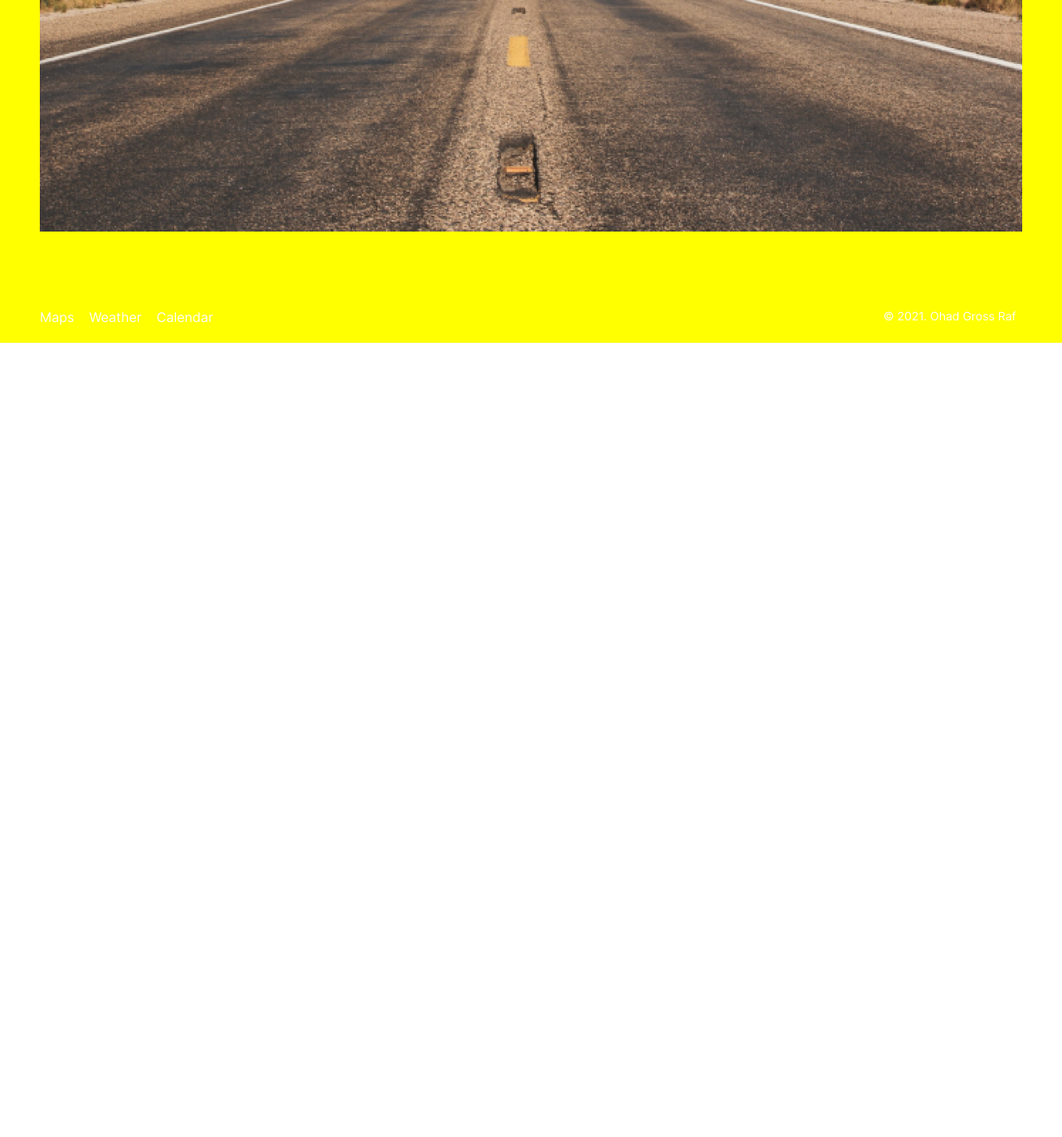
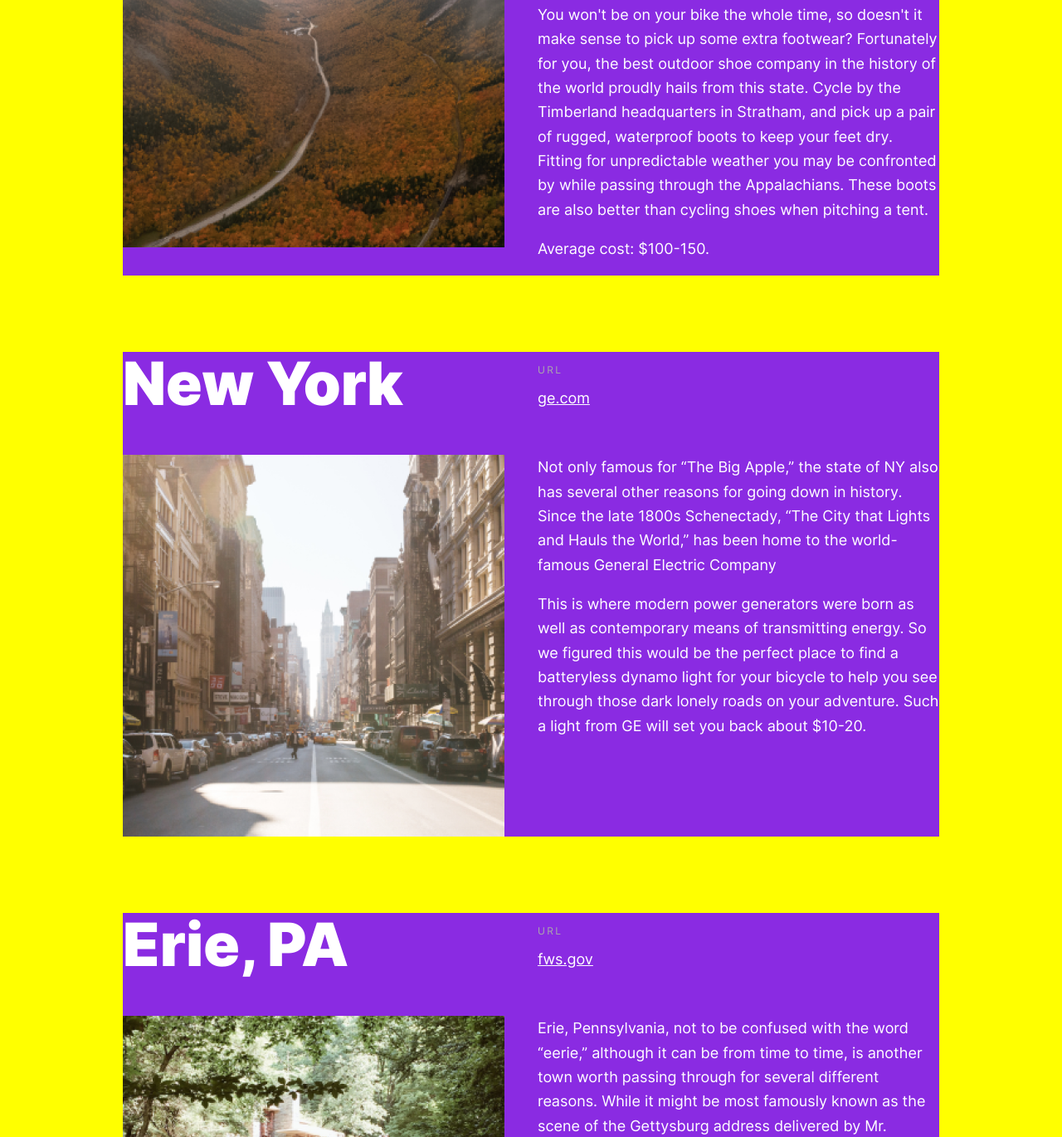
Before and after one commit to ohadgross/web_project_3, a plain HTML site: page index.html in a window 1280 px wide. Shown: the part 3703-5073 px from the top of the page at 83% size. Before the commit the page ends 4140 px from the top, so only its background shows below. Drawn offline with Linux system fonts and the light colour scheme.

Commit message:
margin-top reseted

```diff
--- a/blocks/place/place.css
+++ b/blocks/place/place.css
@@ -1,6 +1,7 @@
 .place{
-
- color:#FFFFFF;
- background-color: pink;
-
+color: #FFFFFF;
+margin-left:148px;
+margin-right:148px;
+margin-top:92px;
+margin-bottom:0px;
 }
--- a/blocks/places/__article/places__article.css
+++ b/blocks/places/__article/places__article.css
@@ -4,7 +4,7 @@
     position: relative;
     background-color: blueviolet;
  grid-template-columns: 460px 1fr;
- grid-template-rows: span 2;
+ grid-template-rows: auto;
  row-gap: 0px;
  column-gap:0px;
  gap: 48px 40px;
--- a/blocks/places/__link/place__link.css
+++ b/blocks/places/__link/place__link.css
@@ -1,4 +1,13 @@
 .place__link{
     grid-area:place__link;
+font-family: Inter;
+font-style: normal;
+font-weight: normal;
+font-size: 18px;
+line-height: 22px;
+/* identical to box height, or 122% */
 
+text-decoration-line: underline;
+
+color: #FFFFFF;
 }
--- a/blocks/places/__paragraph/place__paragraph.css
+++ b/blocks/places/__paragraph/place__paragraph.css
@@ -1,3 +1,9 @@
-.place-maine__paragraph{
+.place__paragraph{
+  font-family: Inter;
+font-style: normal;
+font-weight: normal;
+font-size: 18px;
+line-height: 163%;
+margin-top:0px;
 
 }
--- a/blocks/places/__title/place_title.css
+++ b/blocks/places/__title/place_title.css
@@ -1,5 +1,15 @@
 .place__title{
 
 grid-area:  title;
-color:blue;
+
+font-family: Inter;
+font-style: normal;
+font-weight: 900;
+font-size: 72px;
+line-height: 76px;
+/* identical to box height, or 106% */
+
+margin-top:0px;
+margin-bottom:0px;
+color: #FFFFFF;
  }
--- a/blocks/places/__url-heading/place__url-heading.css
+++ b/blocks/places/__url-heading/place__url-heading.css
@@ -1,4 +1,14 @@
 .place__url-heading{
  grid-area: url;
-color:red;
+
+ font-family: Inter;
+ font-style: normal;
+ font-weight: normal;
+ font-size: 12px;
+ line-height: 170%;
+ /* or 20px */
+
+ letter-spacing: 0.2em;
+
+ color: #AAAAAA;
 }
--- a/index.html
+++ b/index.html
@@ -68,8 +68,8 @@
                 <div>
                 <p class="place__url-heading">URL</p>
                 <a  class="place__link" href="#" target="_blank" >global.llbean.com</a>
-            </div>
-                <img class="place__image" src="./images/place__maine_image.png" alt="place-maine Photo" >
+                </div>
+                <img class="place__image" src="./images/place__maine_image.png" alt="place maine Photo" >
 
                 <div class="place__description">
                 <p class="place__paragraph">Still, as sparsely populated as it was in the 1600s, this is an extraordinary and highly underrated state full of rich history and majestic natural beauty. Maine is the main state you want to be sure not to miss. As your journey is going to be a long one, you had best be prepared for an arduous trek.</p>
@@ -77,56 +77,74 @@
                 <p class="place__paragraph">Average cost: $80-100.</p>
                 </div>
                 </article>
-   <!--
 
-               <article class="places__article">
-                <h2 class="place-new-hampshire__title">New Hampshire</h2>
-                <p class="place-new-hampshire__website_url-heading">URL</p>
+                <article class="place places__article">
+                    <h2 class="place__title">New Hampshire</h2>
+                    <div>
+                    <p class="place__url-heading">URL</p>
+                    <a  class="place__link" href="#" target="_blank" >timberland.com</a>
+                    </div>
+                    <img class="place__image" src="./images/place__new-hampshire_image.png" alt="place new-hampshire Photo" >
 
-                <a  class="place-new-hampshire__website_link" href="#">timberland.com</a>
-                <img class="place-new-hampshire__image" src="./images/photo-grid__item1.png" alt="place-new-hampshire Photo" >
-
-
-                <p class="place-new-hampshire__paragraph_1">There's no better place-new-hampshire to lose yourself in nature than in springtime New Hampshire. As serene and beautiful as it was in the 1700s, this state is still much less traveled than its neighbors to the South. So enjoy it while it lasts.</p>
-                <p class="place-new-hampshire__paragraph_2">You won't be on your bike the whole time, so doesn't it make sense to pick up some extra footwear? Fortunately for you, the best outdoor shoe company in the history of the world proudly hails from this state. Cycle by the Timberland headquarters in Stratham, and pick up a pair of rugged, waterproof boots to keep your feet dry. Fitting for unpredictable weather you may be confronted by while passing through the Appalachians. These boots are also better than cycling shoes when pitching a tent.</p>
-                <p class="place-new-hampshire__paragraph_3">Average cost: $100-150.</p>
-               </article>
-
-                <h2 class="place__title">New York</h2>
-                <p class="place__website_url-heading">URL</p>
-                <a  class="place__website_link" href="#">global.llbean.com</a>
-                <img class="place__image" src="./images/photo-grid__item1.png" alt="Place Photo" >
+                    <div class="place__description">
+                    <p class="place__paragraph">There's no better place-new-hampshire to lose yourself in nature than in springtime New Hampshire. As serene and beautiful as it was in the 1700s, this state is still much less traveled than its neighbors to the South. So enjoy it while it lasts.</p>
+                    <p class="place__paragraph">You won't be on your bike the whole time, so doesn't it make sense to pick up some extra footwear? Fortunately for you, the best outdoor shoe company in the history of the world proudly hails from this state. Cycle by the Timberland headquarters in Stratham, and pick up a pair of rugged, waterproof boots to keep your feet dry. Fitting for unpredictable weather you may be confronted by while passing through the Appalachians. These boots are also better than cycling shoes when pitching a tent.</p>
+                    <p class="place__paragraph">Average cost: $100-150.</p>
+                    </div>
+                    </article>
 
 
 
-                <p class="place__paragraph_1">Not only famous for “The Big Apple,” the state of NY also has several other reasons for going down in history. Since the late 1800s Schenectady, “The City that Lights and Hauls the World,” has been home to the world-famous General Electric Company</p>
-                <p class="place__paragraph_2">This is where modern power generators were born as well as contemporary means of transmitting energy. So we figured this would be the perfect place to find a batteryless dynamo light for your bicycle to help you see through those dark lonely roads on your adventure. Such a light from GE will set you back about $10-20.</p>
+
+                    <article class="place places__article">
+                        <h2 class="place__title">New York</h2>
+                        <div>
+                        <p class="place__url-heading">URL</p>
+                        <a  class="place__link" href="#" target="_blank" >ge.com</a>
+                        </div>
+                        <img class="place__image" src="./images/place__new-york_image.png" alt="place new-hampshire Photo" >
+
+                        <div class="place__description">
+                            <p class="place__paragraph">Not only famous for “The Big Apple,” the state of NY also has several other reasons for going down in history. Since the late 1800s Schenectady, “The City that Lights and Hauls the World,” has been home to the world-famous General Electric Company</p>
+                            <p class="place__paragraph">This is where modern power generators were born as well as contemporary means of transmitting energy. So we figured this would be the perfect place to find a batteryless dynamo light for your bicycle to help you see through those dark lonely roads on your adventure. Such a light from GE will set you back about $10-20.</p>
+
+                        </div>
+                        </article>
 
 
-                 <h2 class="place__title">Erie, PA</h2>
-                 <p class="place__website_url-heading">URL</p>
-                 <a  class="place__website_link" href="#">fws.gov</a>
-                <img class="place__image" src="./images/photo-grid__item1.png" alt="Place Photo" >
+                    <article class="place places__article">
+                        <h2 class="place__title">Erie, PA</h2>
+                        <div>
+                        <p class="place__url-heading">URL</p>
+                        <a  class="place__link" href="#" target="_blank" >fws.gov</a>
+                        </div>
+                        <img class="place__image" src="./images/place__erie_image.png" alt="place new-hampshire Photo" >
+
+                        <div class="place__description">
+
+                            <p class="place__paragraph">Erie, Pennsylvania, not to be confused with the word “eerie,” although it can be from time to time, is another town worth passing through for several different reasons. While it might be most famously known as the scene of the Gettysburg address delivered by Mr. Lincoln during the Civil war, Pennsylvania also has produced a rather decent-sized Amish community (eerie, huh?)</p>
+                            <p class="place__paragraph">The reason we've brought you here today, if you haven't already guessed, can be summed up by using one delicious word: chocolate. Hershey's is a Pennsylvania-based company. Most likely, one of the tastiest missions you'll ever embark on during this tour, try to find an Amish friend and enjoy a bar in the National Wildlife Refuge on your way to Erie and have an extra eerie time!</p>
+                            <p class="place__paragraph">The current cost of a Hershey's Chocolate bar: about 60¢.</p>
+                        </div>
+                        </article>
 
 
+                    <article class="place places__article">
+                        <h2 class="place__title">Ohio</h2>
+                        <div>
+                        <p class="place__url-heading">URL</p>
+                        <a  class="place__link" href="#" target="_blank" >cedarpoint.com</a>
+                        </div>
+                        <img class="place__image" src="./images/place_ohio_image.png" alt="place new-hampshire Photo" >
 
-                <p class="place__paragraph_1">Erie, Pennsylvania, not to be confused with the word “eerie,” although it can be from time to time, is another town worth passing through for several different reasons. While it might be most famously known as the scene of the Gettysburg address delivered by Mr. Lincoln during the Civil war, Pennsylvania also has produced a rather decent-sized Amish community (eerie, huh?)</p>
-                <p class="place__paragraph_2">The reason we've brought you here today, if you haven't already guessed, can be summed up by using one delicious word: chocolate. Hershey's is a Pennsylvania-based company. Most likely, one of the tastiest missions you'll ever embark on during this tour, try to find an Amish friend and enjoy a bar in the National Wildlife Refuge on your way to Erie and have an extra eerie time!</p>
-                <p class="place__paragraph_3">The current cost of a Hershey's Chocolate bar: about 60¢.</p>
+                        <div class="place__description">
 
+                <p class="place__paragraph">From the college capital of Columbus to the clean coastline of Cleveland, Ohio is a truly hidden gem. Earthquakes are surprisingly common in this particular region of North America, over 200 of which have registered with a magnitude of 2 or higher since 1776. However, earthquakes aren't the only thing shaking this centrally located state. One of the country's largest and oldest roller coaster parks is waiting to ROCK your world in Sandusky, Ohio! This will presumably be one of the most thrilling quests you'll ever complete (provided you can stomach it). Take a much-deserved break to ride as many roller coasters as you can before continue your bike ride</p>
+                <p class="place__paragraph">The cost of a daily ticket: about $100.</p>
 
-                <h2 class="place__title">Ohio</h2>
-                <p class="place__website_url-heading">URL</p>
-                <a  class="place__website_link" href="#">cedarpoint.com</a>
-                <img class="place__image" src="./images/photo-grid__item1.png" alt="Place Photo" >
+                        </div>
+                        </article>
 
-
-
-                <p class="place__paragraph_1">From the college capital of Columbus to the clean coastline of Cleveland, Ohio is a truly hidden gem. Earthquakes are surprisingly common in this particular region of North America, over 200 of which have registered with a magnitude of 2 or higher since 1776. However, earthquakes aren't the only thing shaking this centrally located state. One of the country's largest and oldest roller coaster parks is waiting to ROCK your world in Sandusky, Ohio! This will presumably be one of the most thrilling quests you'll ever complete (provided you can stomach it). Take a much-deserved break to ride as many roller coasters as you can before continue your bike ride</p>
-                <p class="place__paragraph_3">The cost of a daily ticket: about $100.</p>
-
-
-    -->
 
 
 
```
